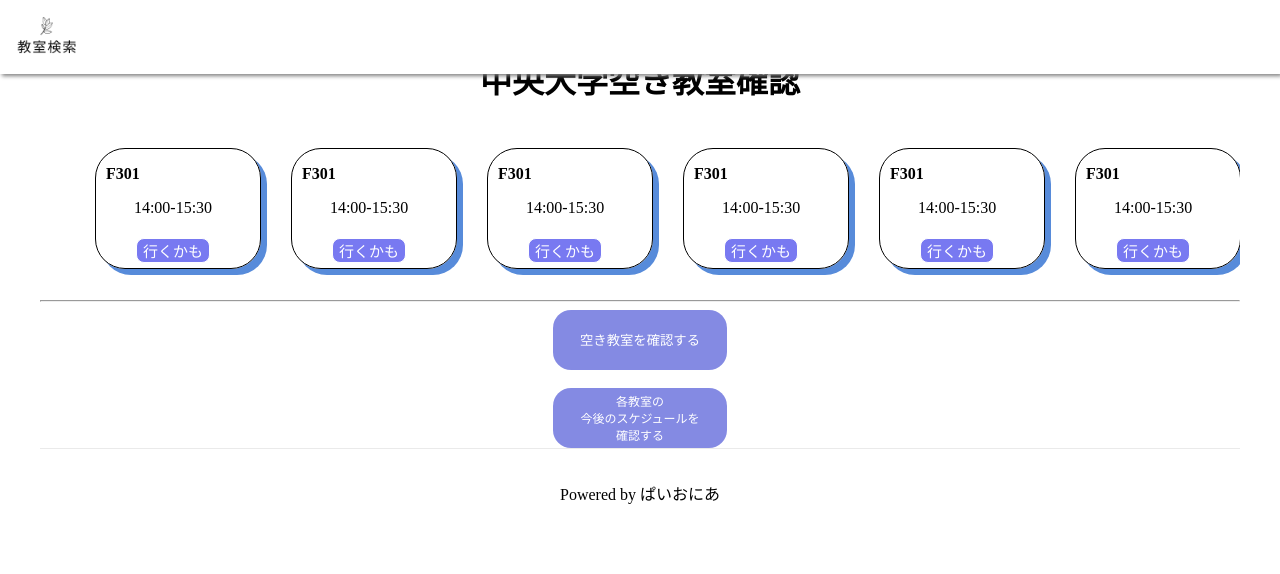
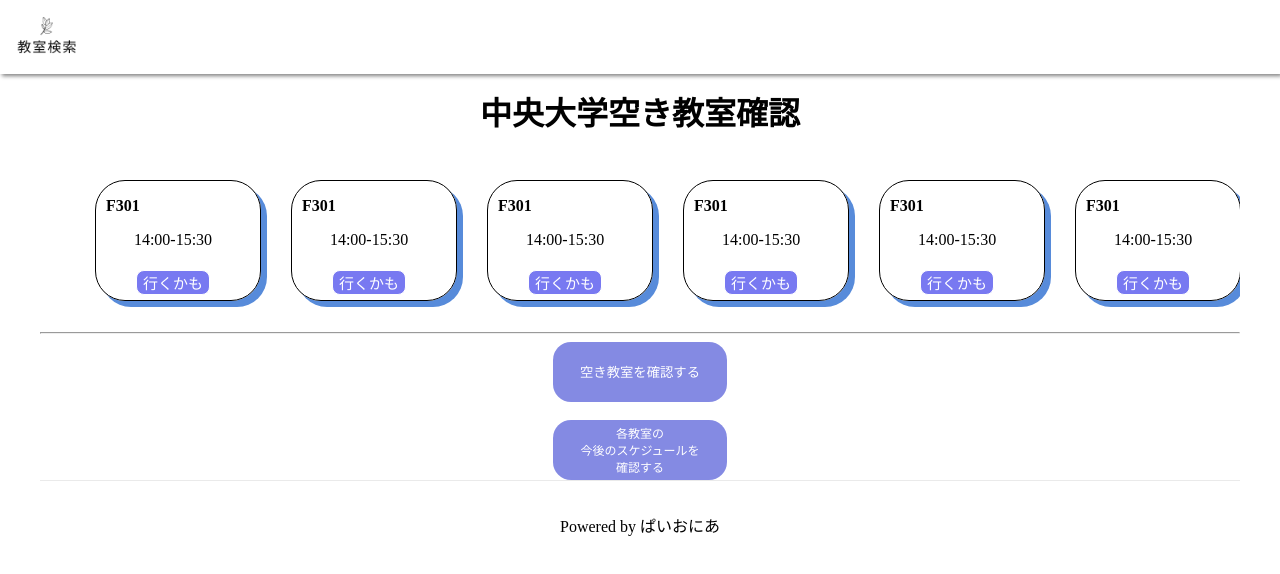
Before and after one commit to v-code-team-pioneer-inc/ccrs-frontend, a Next.js app: page / in a window 1280 px wide. Shown: the top 574 px of the page. Built offline with nearby package versions, Linux system fonts and the light colour scheme.

Commit message:
[MODIFY]mt-24に修正

```diff
--- a/pages/_app.jsx
+++ b/pages/_app.jsx
@@ -8,7 +8,7 @@
       <Header />
 
       {/* TODO: CSSフレームワークで整える */}
-      <div className="mt-16">
+      <div className="mt-24">
         <Component {...pageProps} />
       </div>
     </>
--- a/styles/globals.css
+++ b/styles/globals.css
@@ -14,6 +14,10 @@
   margin-top: 4rem;
 }
 
+.mt-24 {
+  margin-top: 6rem;
+}
+
 .ml-3 {
   margin-left: 0.75rem;
 }
```
